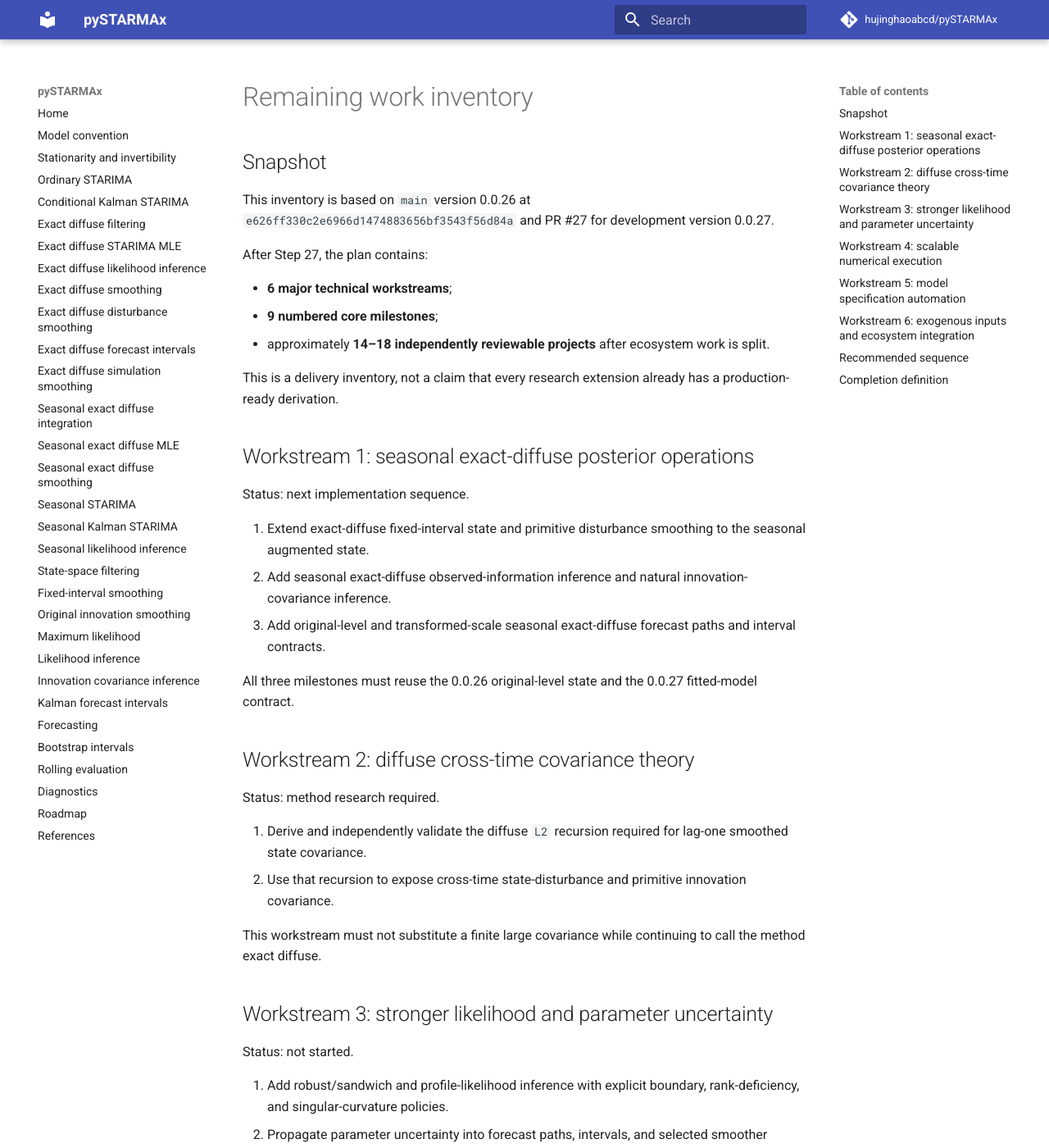
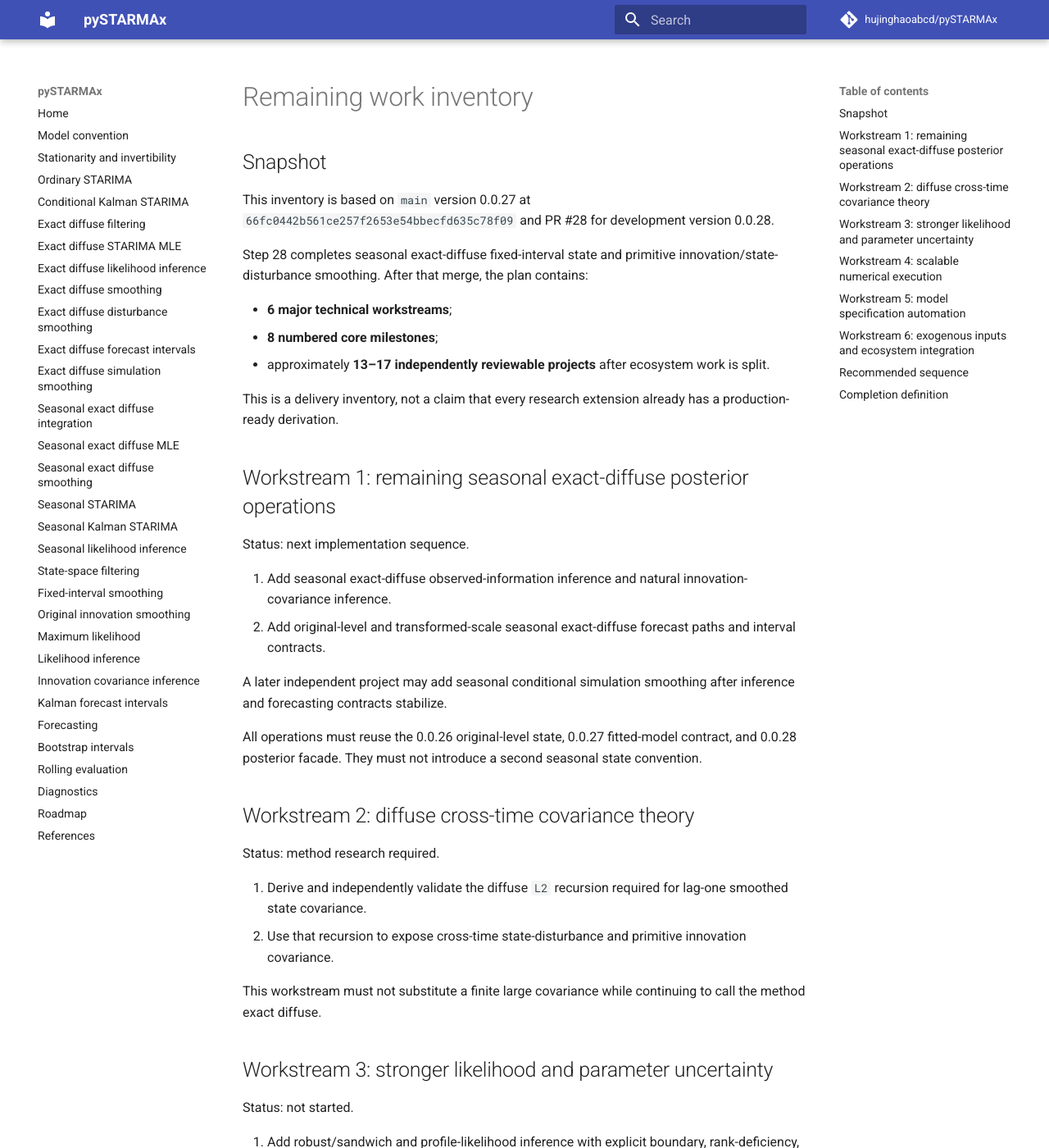
Before and after one commit to hujinghaoabcd/pySTARMAx, an MkDocs documentation site: the page built from docs/development/REMAINING_WORK.md, in a window 1280 px wide and 1400 px high. Shown: the whole window at 82% size. Built offline with MkDocs 1.6.1 and Material for MkDocs 9.7.7, drawn with Linux system fonts in a browser that asks for light colours; comment, search, counter and statistics services are not loaded; some of the changed text lies outside the part shown.

Commit message:
Update remaining work after Step 28

```diff
--- a/docs/development/REMAINING_WORK.md
+++ b/docs/development/REMAINING_WORK.md
@@ -2,33 +2,36 @@
 
 ## Snapshot
 
-This inventory is based on `main` version 0.0.26 at
-`e626ff330c2e6966d1474883656bf3543f56d84a` and PR #27 for development version
-0.0.27.
+This inventory is based on `main` version 0.0.27 at
+`66fc0442b561ce257f2653e54bbecfd635c78f09` and PR #28 for development version
+0.0.28.
 
-After Step 27, the plan contains:
+Step 28 completes seasonal exact-diffuse fixed-interval state and primitive
+innovation/state-disturbance smoothing. After that merge, the plan contains:
 
 - **6 major technical workstreams**;
-- **9 numbered core milestones**;
-- approximately **14–18 independently reviewable projects** after ecosystem
+- **8 numbered core milestones**;
+- approximately **13–17 independently reviewable projects** after ecosystem
   work is split.
 
 This is a delivery inventory, not a claim that every research extension already
 has a production-ready derivation.
 
-## Workstream 1: seasonal exact-diffuse posterior operations
+## Workstream 1: remaining seasonal exact-diffuse posterior operations
 
 Status: next implementation sequence.
 
-12. Extend exact-diffuse fixed-interval state and primitive disturbance
-    smoothing to the seasonal augmented state.
 13. Add seasonal exact-diffuse observed-information inference and natural
     innovation-covariance inference.
 14. Add original-level and transformed-scale seasonal exact-diffuse forecast
     paths and interval contracts.
 
-All three milestones must reuse the 0.0.26 original-level state and the 0.0.27
-fitted-model contract.
+A later independent project may add seasonal conditional simulation smoothing
+after inference and forecasting contracts stabilize.
+
+All operations must reuse the 0.0.26 original-level state, 0.0.27 fitted-model
+contract, and 0.0.28 posterior facade. They must not introduce a second seasonal
+state convention.
 
 ## Workstream 2: diffuse cross-time covariance theory
 
@@ -88,10 +91,11 @@ Status: split into independent future pull requests.
 
 ## Recommended sequence
 
-1. Merge PR #27 after final synchronized CI.
-2. Add seasonal exact-diffuse state and primitive disturbance smoothing.
-3. Add seasonal exact-diffuse likelihood inference.
-4. Add seasonal exact-diffuse forecasting uncertainty.
+1. Merge PR #28 after final synchronized CI.
+2. Add seasonal exact-diffuse likelihood and natural covariance inference.
+3. Add seasonal exact-diffuse forecasting uncertainty.
+4. Add seasonal conditional simulation smoothing only after those contracts are
+   stable.
 5. Run the diffuse `L2` derivation as a separate theory-and-validation project.
 6. Add robust and parameter-aware uncertainty after posterior contracts are
    stable.
```
